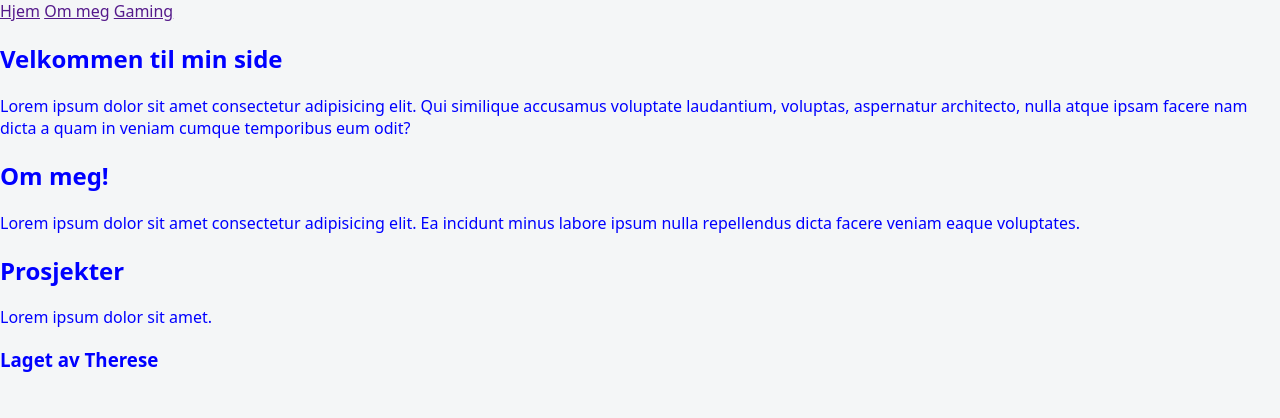
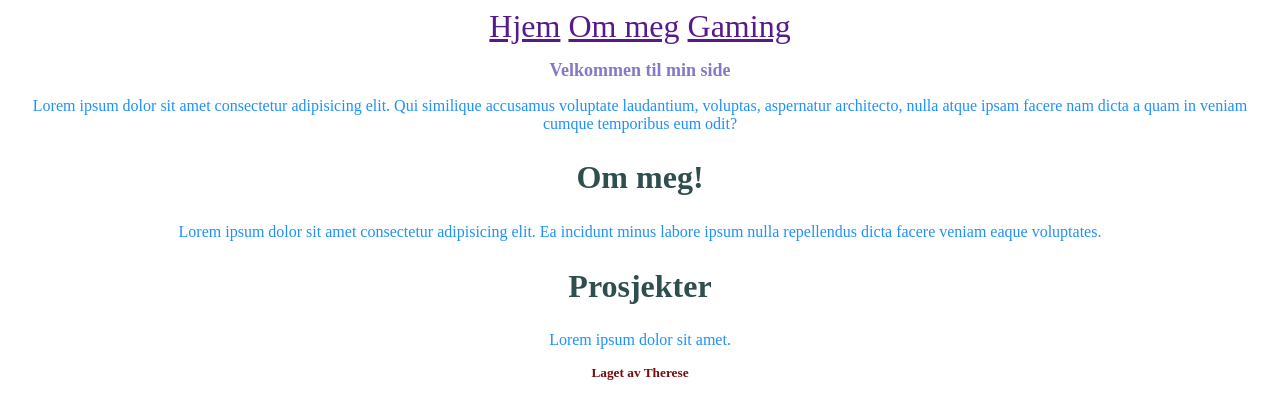
Before and after one commit to ThereseGlode/Dag-2-, a website: page index.html in a window 1280 px wide. Drawn offline with Linux system fonts and the light colour scheme.

Commit message:
Dag 2 Sunday

```diff
--- a/styles.css
+++ b/styles.css
@@ -1,6 +1,26 @@
-body {
-    margin: 0;
-    font-family: system-ui, sans-serif;
-    color: blue;
-    background-color: rgb(244, 246, 247);
+h1 {
+    color:rgb(134, 119, 201);
+    font-size: large;
+    text-align: center;
   }
+  header{
+    color: blueviolet;
+    font-size: xx-large;
+    text-align: center;
+  }
+  p  {
+    color: dodgerblue;
+    font-style: normal;
+    text-align: center;
+  }
+  h2 {
+    color: darkslategrey;
+    font-size: xx-large;
+    text-align: center;
+    font-style: unset;
+  }
+
+h3 {color: #750c0c;
+    font-size: smaller;
+    text-align: center;
+}
```
